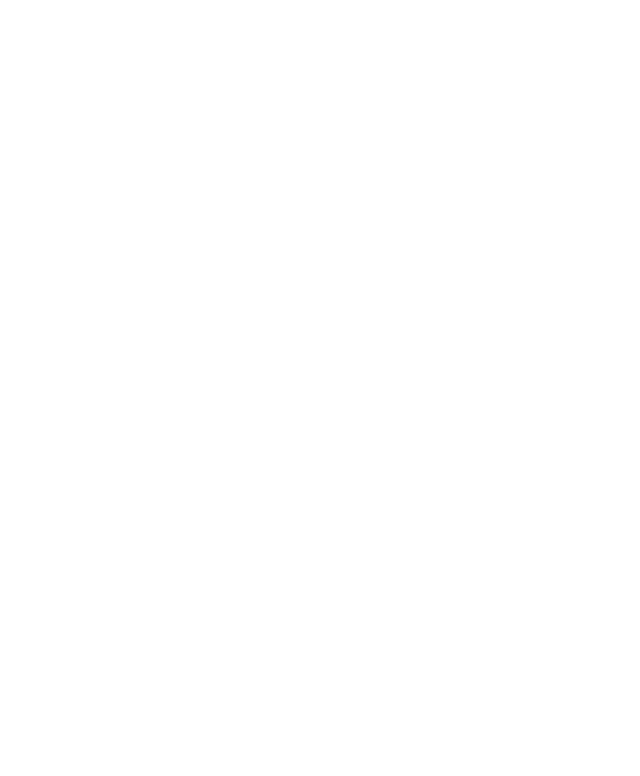
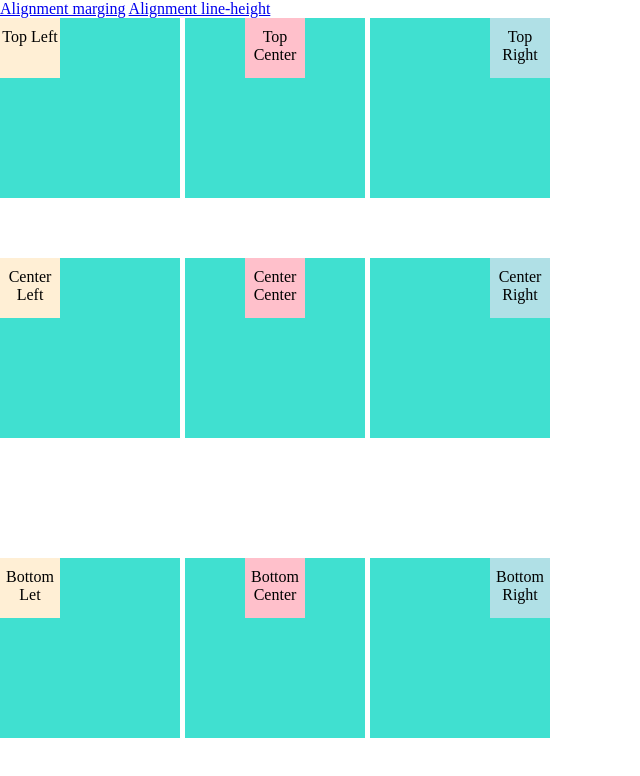
Before and after one commit to sergiojc90/cssGridLayout, a plain HTML site: page alignment-line-height.html in a window 1280 px wide. Shown: the whole page, without its empty margins (0-640 px from the left). Drawn offline with Linux system fonts and the light colour scheme.

Commit message:
Añadiendo contenedores para cada grupo de sub contenedores

```diff
--- a/alignment-line-height.html
+++ b/alignment-line-height.html
@@ -0,0 +1,56 @@
+<!DOCTYPE html>
+<html lang="en">
+<head>
+    <meta charset="UTF-8">
+    <meta http-equiv="X-UA-Compatible" content="IE=edge">
+    <meta name="viewport" content="width=device-width, initial-scale=1.0">
+    <title>Test for Alignment Techniques using marging.</title>
+    <link rel="stylesheet" href="styles.css">
+    <link rel="stylesheet" href="alignment-margin.css">
+</head>
+<body>
+    <nav>
+        <a href="index.html">Alignment marging</a>
+        <a href="alignment-line-height.html">Alignment line-height</a>
+    </nav>
+
+    <div class="wrapper">
+
+        <div class="main-container1">
+            <div class="container">
+                <div class="element e1">Top Left</div>
+            </div>
+            <div class="container">
+                <div class="element e2">Center Left</div>
+            </div>
+            <div class="container">
+                <div class="element e3">Bottom Let</div>
+            </div>
+        </div>
+
+        <div class="main-container2">
+            <div class="container">
+                <div class="element e4">Top Center</div>
+            </div>
+            <div class="container">
+                <div class="element e5">Center Center</div>
+            </div>
+            <div class="container">
+                <div class="element e6">Bottom Center</div>
+            </div>
+        </div>
+
+        <div class="main-container3">
+            <div class="container">
+                <div class="element e7">Top Right</div>
+            </div>
+            <div class="container">
+                <div class="element e8">Center Right</div>
+            </div>
+            <div class="container">
+                <div class="element e9">Bottom Right</div>
+            </div>
+        </div>
+    </div>
+</body>
+</html>
```
Also changed, not shown: alignment-margin.css (line endings or trailing spaces).
